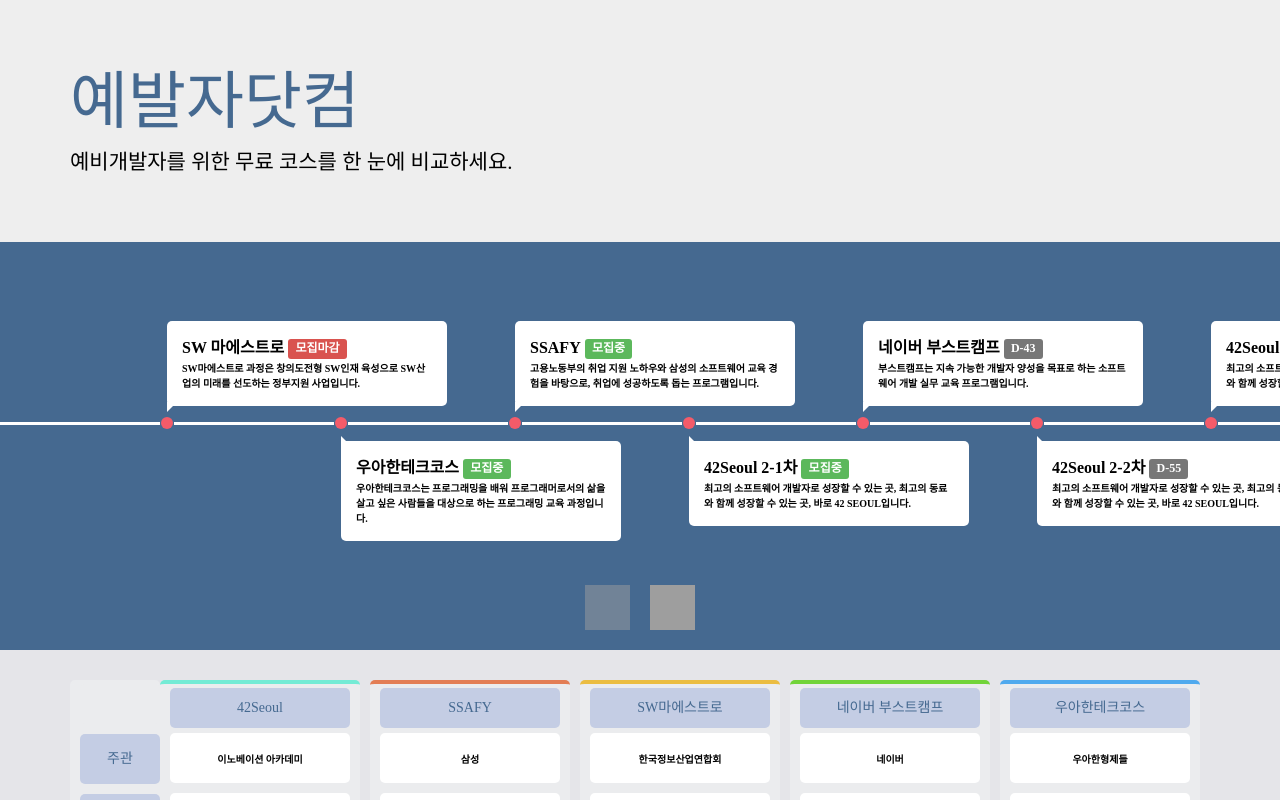
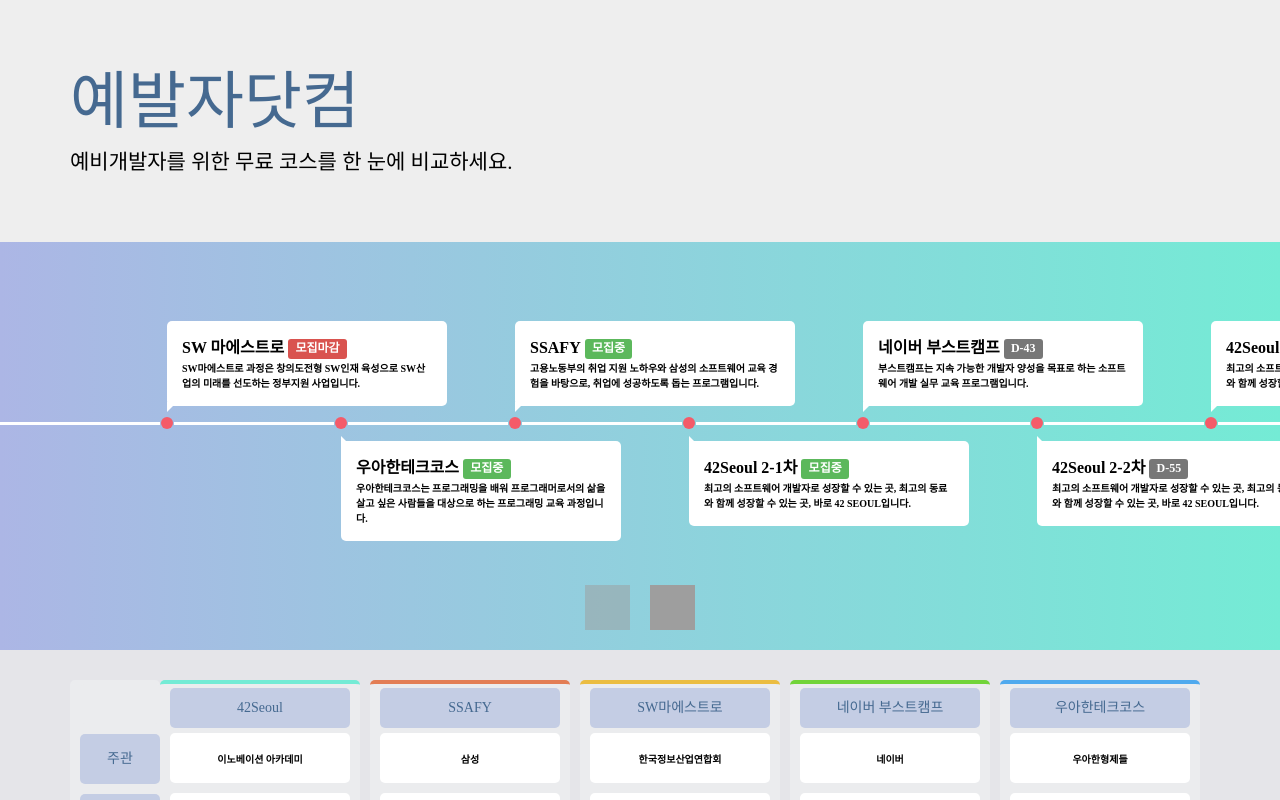
Before and after one commit to hidaehyunlee/MeterialUI_tutorial, a React (Create React App) app: page / in a window 1280 px wide. Shown: the top 800 px of the page. Built offline with nearby package versions, Linux system fonts and the light colour scheme; grey boxes are pictures that could not be loaded; a web font is replaced by a local one.

Commit message:
Add gradient background for Timeline

```diff
--- a/src/styles/HorizontalTimeline.css
+++ b/src/styles/HorizontalTimeline.css
@@ -21,7 +21,9 @@
 
 body {
   font: normal 16px/1.5 "Helvetica Neue", sans-serif;
-  background: #456990;
+  background: #74ebd5;
+  background: -webkit-linear-gradient(to right, #74ebd5, #ACB6E5);
+  background: linear-gradient(to left, #74ebd5, #ACB6E5);
   color: #fff;
 }
 
```
